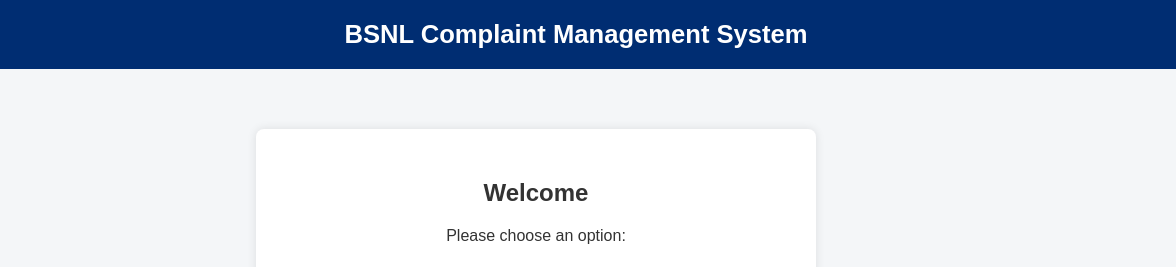
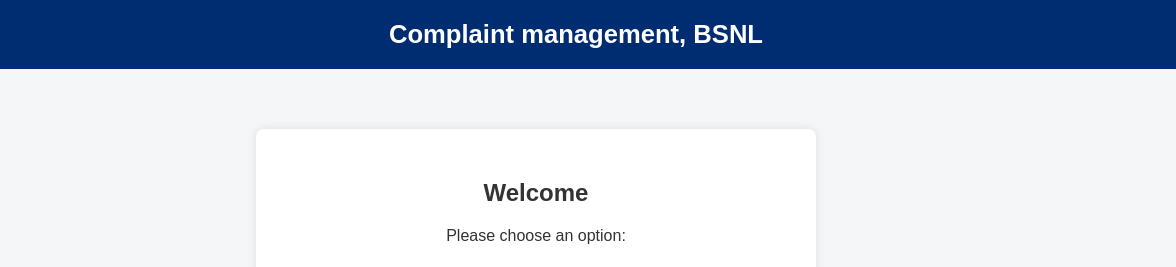
Before and after one commit to adarsh-fr/complaint-system, a plain HTML site: page index.html in a window 1280 px wide. Shown: the top 267 px of the page, 104-1280 px from the left. Drawn offline with Linux system fonts and the light colour scheme.

Commit message:
Update index.html

```diff
--- a/index.html
+++ b/index.html
@@ -9,7 +9,7 @@
 <body>
   <header class="bsnl-header">
     <img src="https://bsnl.co.in/opencms/bsnl/BSNL/about_us/logo/logo.jpg" alt="BSNL Logo" class="logo"/>
-    <h1>BSNL Complaint Management System</h1>
+    <h1>Complaint management, BSNL</h1>
   </header>
 
   <main class="center-box">
```
